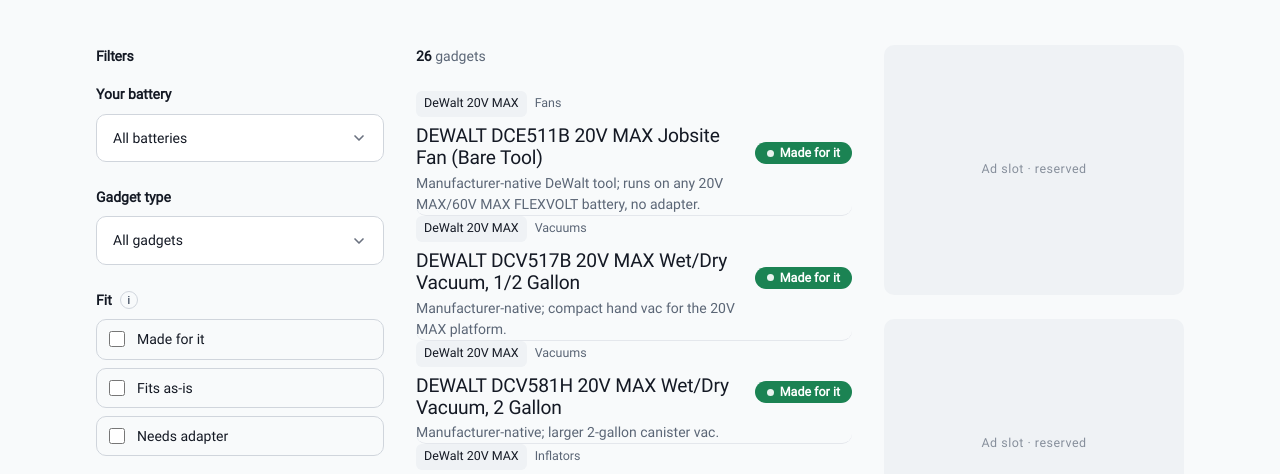
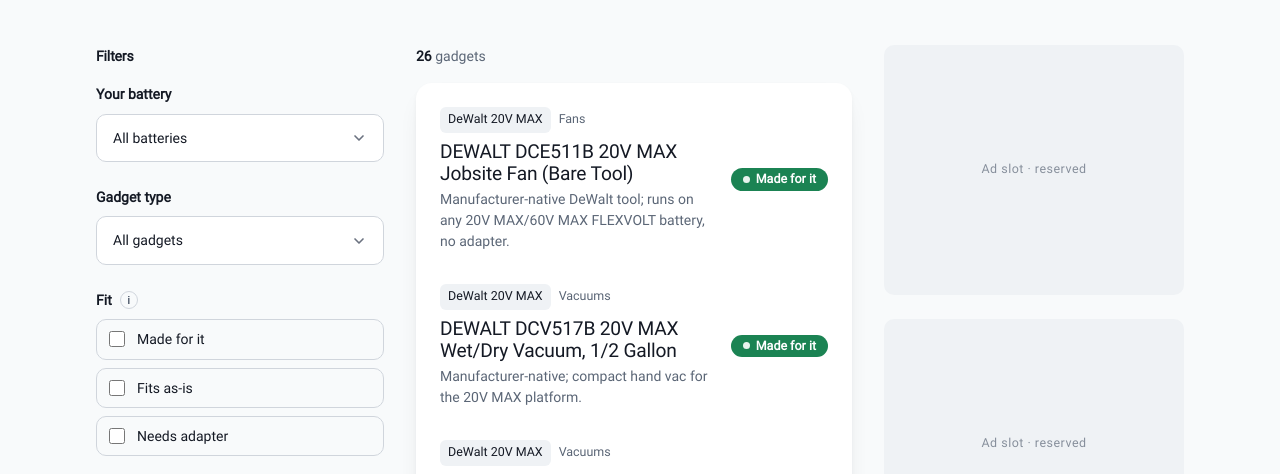
Before and after one commit to kvs26/runs-on-your-battery-finder, an Astro site: page / in a window 1280 px wide. Shown: the part 242-716 px from the top of the page. Built offline with nearby package versions, Linux system fonts and the light colour scheme; Astro itself is replaced by a stand-in of ours; a web font is replaced by a local one.

Commit message:
Restore results-list card boundary
Revert the borderless list; bring back the white rounded card with shadow
around the gadget list (better looking). Ad-rail top margin fix retained.

```diff
--- a/src/styles/base.css
+++ b/src/styles/base.css
@@ -281,19 +281,17 @@ fieldset.field { border: 0; margin: 0 0 var(--space-6); padding: 0; }
  * LAYOUT MODE A — results-list (dir 08/01). Default for spec/tool niches.
  * ========================================================================== */
 .results--list #result-list {
-  background: transparent;
-  border-radius: 0;
-  box-shadow: none;
-  padding: 0;
+  background: var(--color-surface);
+  border-radius: var(--radius-lg);
+  box-shadow: var(--shadow);
+  padding: var(--space-2);
 }
 .results--list .result {
   display: grid; grid-template-columns: 1fr auto; align-items: center; gap: var(--space-4);
-  padding: var(--space-5) var(--space-2);
-  border-bottom: 1px solid var(--color-border);
+  padding: var(--space-4) var(--space-4);
   border-radius: var(--radius);
   transition: background-color 0.12s ease;
 }
-.results--list .result:first-child { padding-top: var(--space-2); }
 .results--list .result[hidden] { display: none; }
 .results--list a.result { text-decoration: none; color: inherit; }
 .results--list .result:hover { background: var(--color-surface-2); }
```
